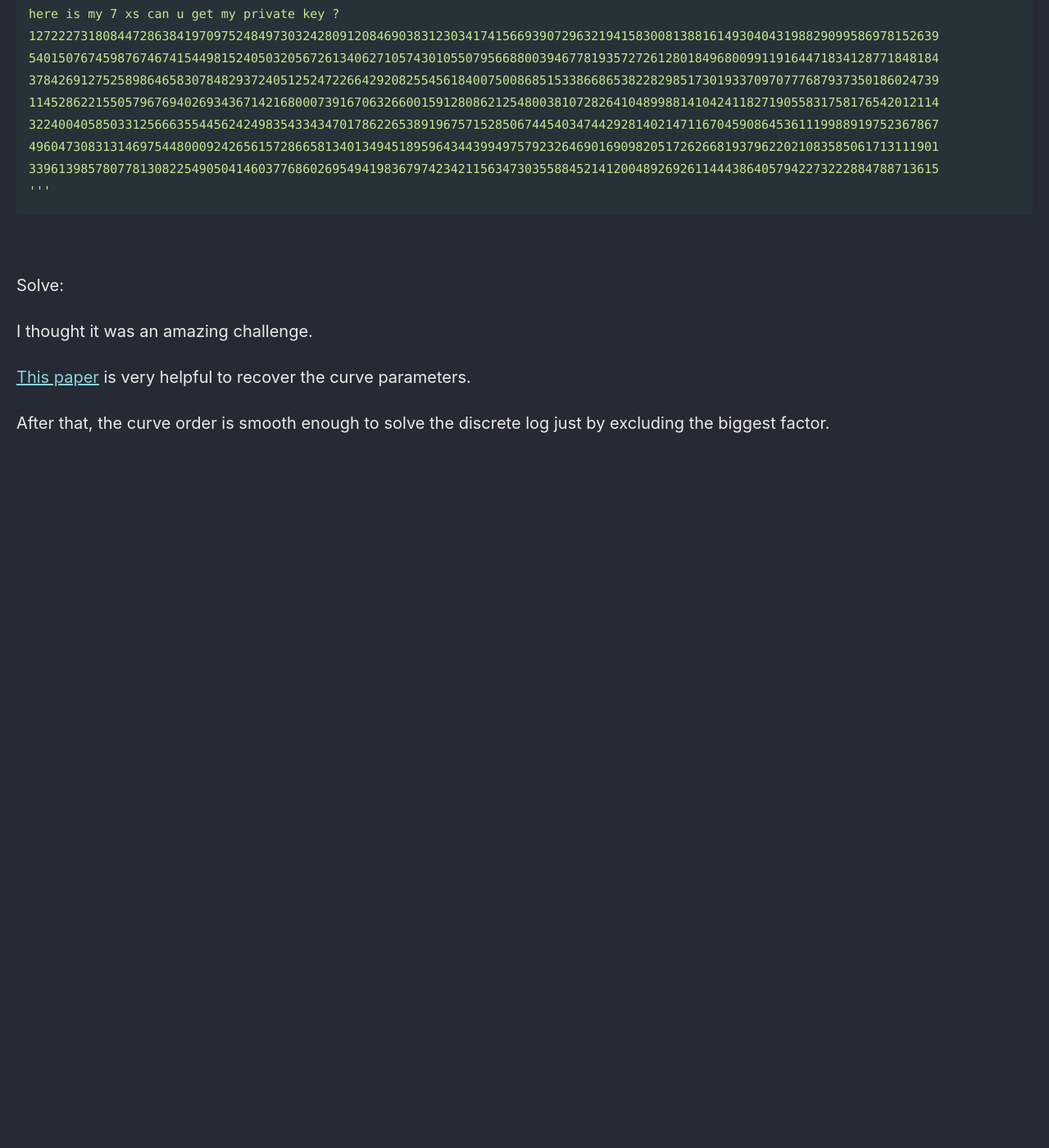
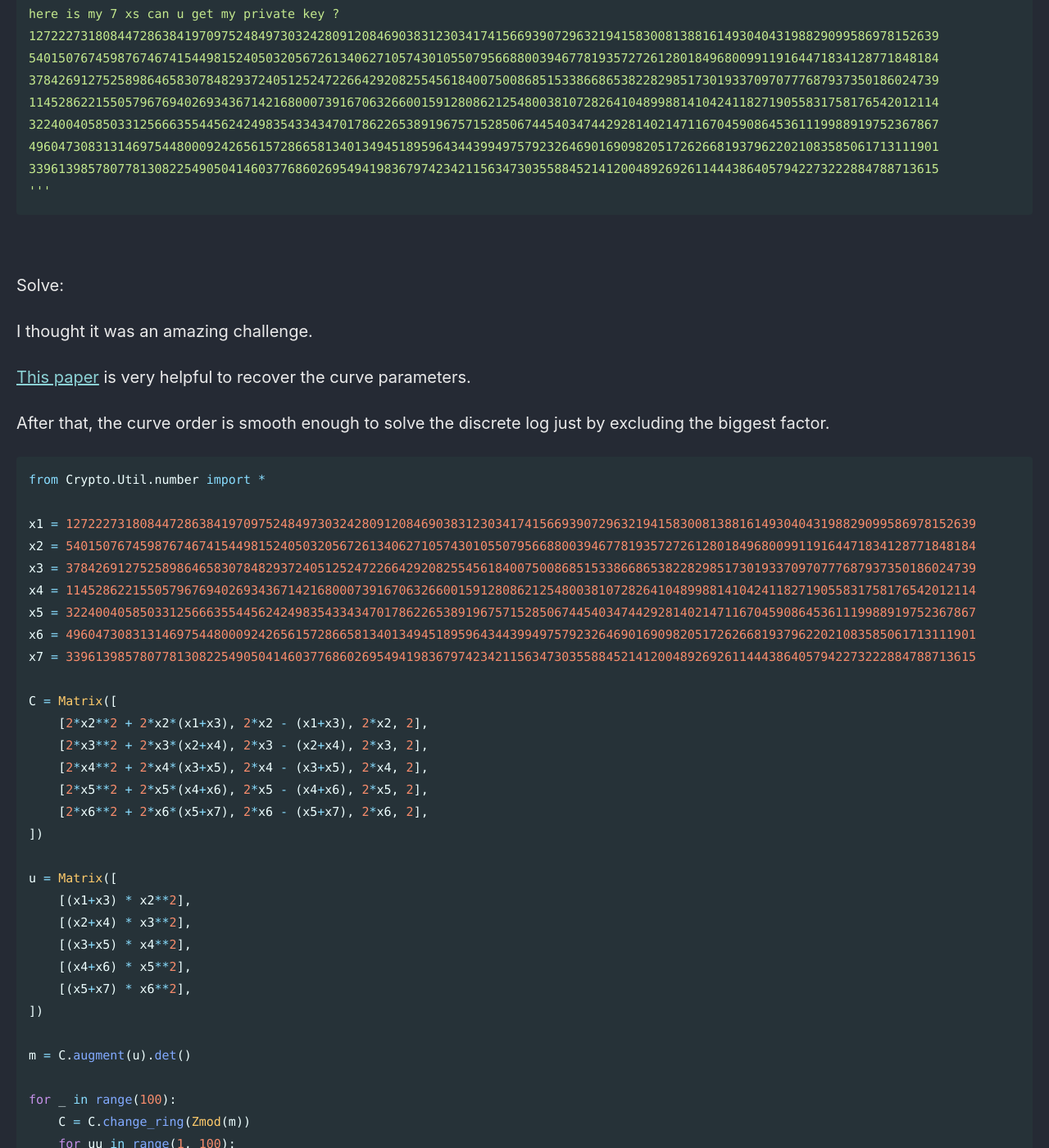
Before and after one commit to Connor-McCartney/Connor-McCartney.github.io, a Jekyll site: the page built from _pages/cryptography/ecc/PrivateCurve-0xl4ughCTF2024.md, in a window 1280 px wide and 1400 px high, scrolled down 865 px. Shown: the whole window at 82% size. Built offline with Jekyll 4.4.1, drawn with Linux system fonts in a browser that asks for light colours; cached includes are drawn as plain includes; before the commit the page ends 1452 px from its top, so only the background shows below that; some of the changed text lies outside the part shown.

Commit message:
Update PrivateCurve-0xl4ughCTF2024.md

````diff
--- a/_pages/cryptography/ecc/PrivateCurve-0xl4ughCTF2024.md
+++ b/_pages/cryptography/ecc/PrivateCurve-0xl4ughCTF2024.md
@@ -51,3 +51,81 @@ I thought it was an amazing challenge.
 [This paper](https://arxiv.org/pdf/1609.03305) is very helpful to recover the curve parameters.
 
 After that, the curve order is smooth enough to solve the discrete log just by excluding the biggest factor.
+
+```python
+from Crypto.Util.number import *
+
+x1 = 127222731808447286384197097524849730324280912084690383123034174156693907296321941583008138816149304043198829099586978152639
+x2 = 540150767459876746741544981524050320567261340627105743010550795668800394677819357272612801849680099119164471834128771848184
+x3 = 378426912752589864658307848293724051252472266429208255456184007500868515338668653822829851730193370970777687937350186024739
+x4 = 114528622155057967694026934367142168000739167063266001591280862125480038107282641048998814104241182719055831758176542012114
+x5 = 322400405850331256663554456242498354334347017862265389196757152850674454034744292814021471167045908645361119988919752367867
+x6 = 496047308313146975448000924265615728665813401349451895964344399497579232646901690982051726266819379622021083585061713111901
+x7 = 339613985780778130822549050414603776860269549419836797423421156347303558845214120048926926114443864057942273222884788713615
+
+C = Matrix([
+    [2*x2**2 + 2*x2*(x1+x3), 2*x2 - (x1+x3), 2*x2, 2],
+    [2*x3**2 + 2*x3*(x2+x4), 2*x3 - (x2+x4), 2*x3, 2],
+    [2*x4**2 + 2*x4*(x3+x5), 2*x4 - (x3+x5), 2*x4, 2],
+    [2*x5**2 + 2*x5*(x4+x6), 2*x5 - (x4+x6), 2*x5, 2],
+    [2*x6**2 + 2*x6*(x5+x7), 2*x6 - (x5+x7), 2*x6, 2],
+])
+
+u = Matrix([
+    [(x1+x3) * x2**2],
+    [(x2+x4) * x3**2],
+    [(x3+x5) * x4**2],
+    [(x4+x6) * x5**2],
+    [(x5+x7) * x6**2],
+])
+
+m = C.augment(u).det()
+
+for _ in range(100):
+    C = C.change_ring(Zmod(m))
+    for uu in range(1, 100):
+        try:
+            l1, l2, l3, l4 = C.solve_right(uu*u).T[0]
+            break
+        except:
+            pass
+    m //= gcd(m, uu)
+
+l1, l2, l3, l4 = C.solve_right(u).T[0]
+m = gcd(m, l1**2-l2)
+p = max(factor(int(m)))[0]
+A = l3 % p
+B = (l4 - l1*l3) * pow(2, -1, p) % p
+E = EllipticCurve(GF(p), [A, B])
+
+possible_G = []
+for P1 in E.lift_x(ZZ(x1), all=True):
+    for P2 in E.lift_x(ZZ(x2), all=True):
+        for P3 in E.lift_x(ZZ(x3), all=True):
+            G1 = P2 - P1
+            G2 = P3 - P2
+            if G1 == G2:
+                possible_G.append(G1)
+
+# G.order()
+order = 556965490678630938378478504080786693800314491282937950160435260930503737423792557485852859174204084888400324899682328099393
+#print(factor(order))
+primes = [72227181939217 , 108661850383939 , 109941210688553 , 117077820297817 , 118416071094367 , 139218006249863]
+
+
+for G in possible_G:
+    for P in E.lift_x(ZZ(x1), all=True):
+        dlogs = []
+        """
+        for fac in primes:
+            t = int(order) // int(fac)
+            dlog = (t*P).log(t*G)
+            dlogs += [dlog]
+            print(dlogs)
+        """
+        dlogs = [51088168138150, 20841038223433, 99422819666350, 84141054836054, 92245366899078, 44522182731635]
+        flag = crt(dlogs, primes)
+        print(long_to_bytes(int(flag)))
+
+# 0xL4ugh{PREDICTING_GENERATOR_Paper}
+```
````
